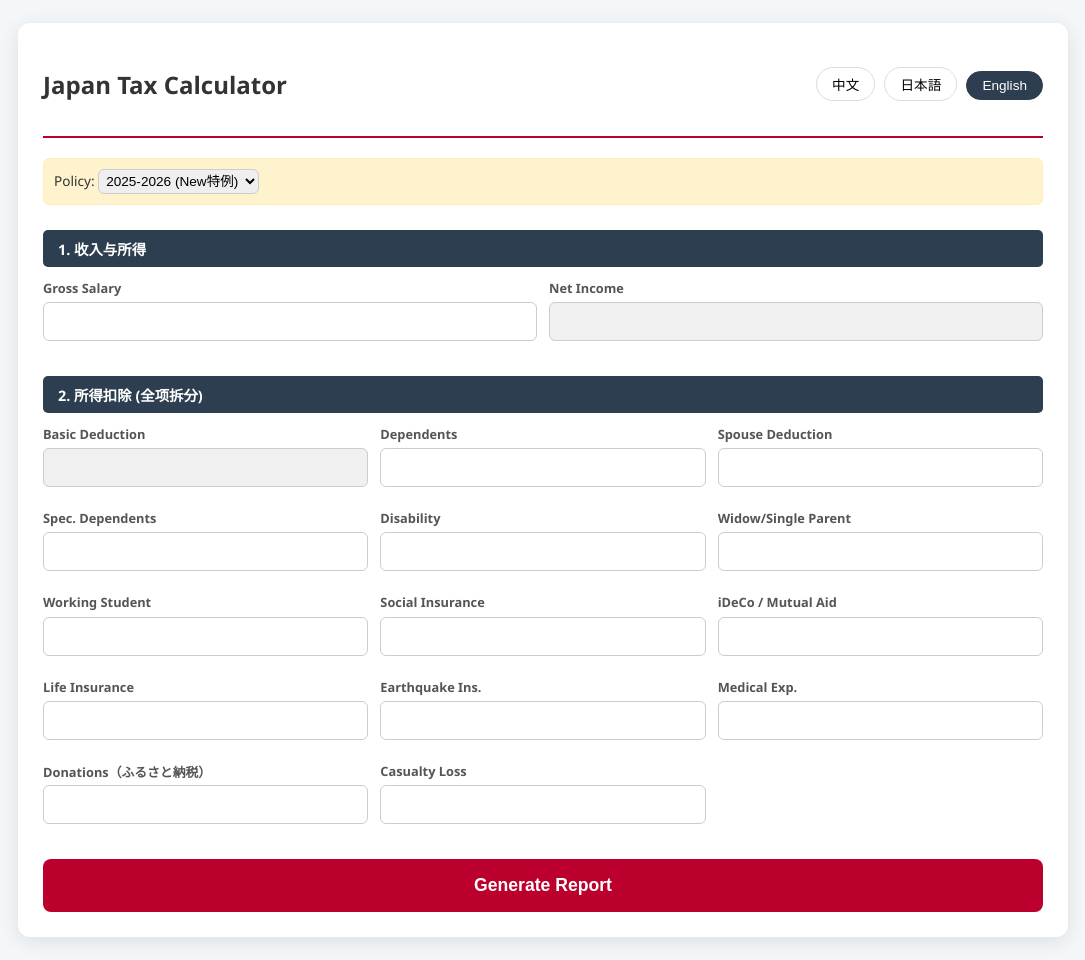
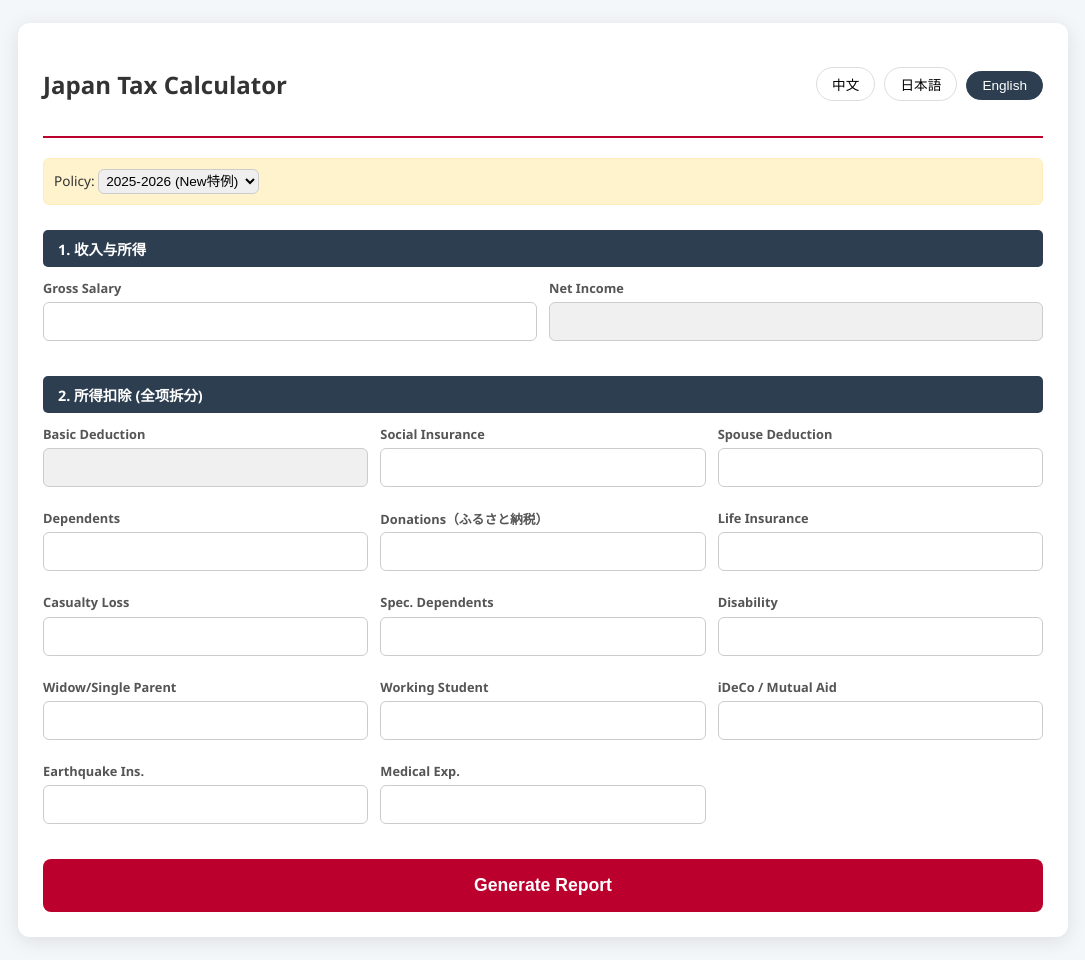
Before and after one commit to yussica/yussica.github.io, a Jekyll site: the page calc.html, which Jekyll copies as it is, in a window 1280 px wide. Shown: the whole page, without its empty margins (97-1182 px from the left). Built offline with Jekyll 4.4.1, drawn with Linux system fonts in a browser that asks for light colours.

```diff
--- a/calc.html
+++ b/calc.html
@@ -63,19 +63,19 @@
     <div class="section-title" id="t-sec-2">2. 所得扣除 (全项拆分)</div>
     <div class="grid">
         <div class="input-item"><label id="t-kiso">基础控除</label><input type="text" id="in-kiso" readonly></div>
+        <div class="input-item"><label id="t-syakai">社会保险料扣除</label><input type="text" class="kojo" oninput="handleFormat(this)"></div>
+        <div class="input-item"><label id="t-haigusha">配偶者（特别）控除</label><input type="text" class="kojo" oninput="handleFormat(this)"></div>
         <div class="input-item"><label id="t-fuyo">抚养扣除</label><input type="text" class="kojo" oninput="handleFormat(this)"></div>
-        <div class="input-item"><label id="t-haigusha">配偶者（特别）控除</label><input type="text" class="kojo" oninput="handleFormat(this)"></div>
+        <div class="input-item"><label id="t-kifu">寄付金扣除（ふるさと納税）</label><input type="text" class="kojo" oninput="handleFormat(this)"></div>
+        <div class="input-item"><label id="t-seimei">生命保险料扣除</label><input type="text" class="kojo" oninput="handleFormat(this)"></div>
+        <div class="input-item"><label id="t-zasson">杂损扣除</label><input type="text" class="kojo" oninput="handleFormat(this)"></div>
         <div class="input-item"><label id="t-tokutei">特定亲族特别控除</label><input type="text" class="kojo" oninput="handleFormat(this)"></div>
         <div class="input-item"><label id="t-shogai">障碍者控除</label><input type="text" class="kojo" oninput="handleFormat(this)"></div>
         <div class="input-item"><label id="t-kafu">寡妇/孤亲控除</label><input type="text" class="kojo" oninput="handleFormat(this)"></div>
         <div class="input-item"><label id="t-kinro">勤劳学生控除</label><input type="text" class="kojo" oninput="handleFormat(this)"></div>
-        <div class="input-item"><label id="t-syakai">社会保险料扣除</label><input type="text" class="kojo" oninput="handleFormat(this)"></div>
         <div class="input-item"><label id="t-syokibo">小规模企业共济 (iDeCo)</label><input type="text" class="kojo" oninput="handleFormat(this)"></div>
-        <div class="input-item"><label id="t-seimei">生命保险料扣除</label><input type="text" class="kojo" oninput="handleFormat(this)"></div>
         <div class="input-item"><label id="t-jishin">地震保险料扣除</label><input type="text" class="kojo" oninput="handleFormat(this)"></div>
         <div class="input-item"><label id="t-iryo">医疗费扣除</label><input type="text" class="kojo" oninput="handleFormat(this)"></div>
-        <div class="input-item"><label id="t-kifu">寄付金扣除（ふるさと納税）</label><input type="text" class="kojo" oninput="handleFormat(this)"></div>
-        <div class="input-item"><label id="t-zasson">杂损扣除</label><input type="text" class="kojo" oninput="handleFormat(this)"></div>
     </div>
 
     <button class="calc-btn" id="t-btn" onclick="calculate()">计算</button>
```
Also changed, not shown: other parts of calc.html (+5 -1 lines).
